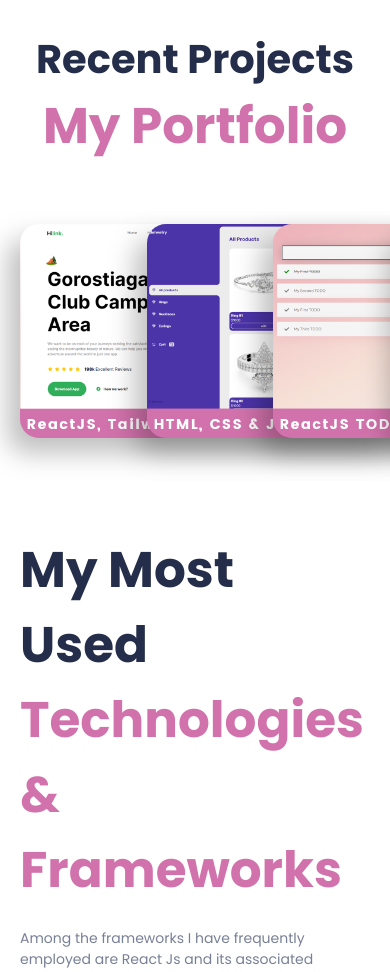
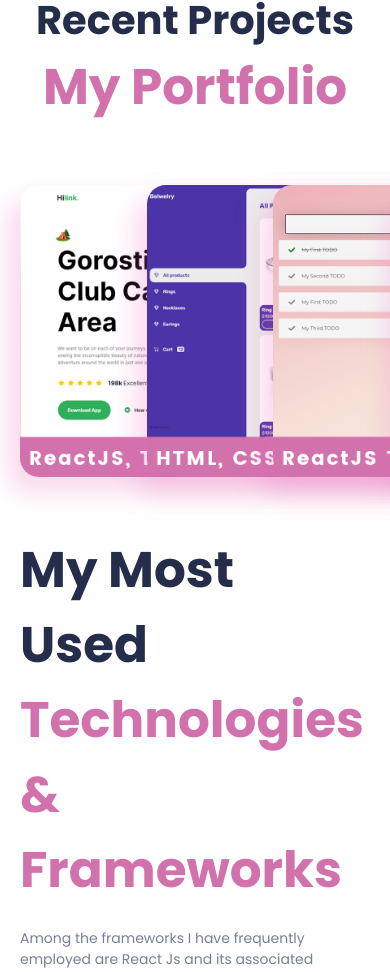
Before and after one commit to belenespilman/portfolio, a React (Create React App) app: page / in a window 390 px wide. Shown: the part 1518-2490 px from the top of the page. Built offline with nearby package versions, Linux system fonts and the light colour scheme.

Commit message:
Update intro and contact

```diff
--- a/src/Components/FloatingDiv/FloatingDiv.jsx
+++ b/src/Components/FloatingDiv/FloatingDiv.jsx
@@ -2,7 +2,7 @@ import React from 'react'
 
 import './FloatingDiv.css'
 
-const FloatinDiv = ({ img, text1, text2, link}) => {
+const FloatinDiv = ({ img, text1, text2, link }) => {
   return (
     // darkMode
     <div className="floatingDiv">
--- a/src/Components/Portfolio/Portfolio.css
+++ b/src/Components/Portfolio/Portfolio.css
@@ -4,6 +4,7 @@
   justify-content: center;
   flex-direction: column;
   height: 70vh;
+
 }
 
 /* heading */
@@ -22,18 +23,33 @@
 /* slider */
 .portfolio .swiper{
     overflow: visible!important;
+
 }
 
 .portfolio-slider {
   margin-top: 3rem;
   width: 100%;
+  gap: 20rem;
+
 }
 
 .portfolio-slider .swiper-slide {
   width: 20rem;
+  margin-right: 5rem;
 }
 .portfolio img {
-  width: 19rem;
-  filter: drop-shadow(-12px 15px 13px rgba(0, 0, 0, 0.25));
+  width: 100%;
+  gap: 5%;
+  filter: drop-shadow(-12px 15px 13px rgba(232, 104, 183, 0.25));
   border-radius: 19px;
+
 }
+
+
+@media screen and (max-width: 480px){
+  .portfolio img {
+      width: 26rem;
+
+
+  }
+}
```
Also changed, not shown: src/Components/Intro/Intro.jsx (+9 -4 lines), src/img/contact-me.png.
